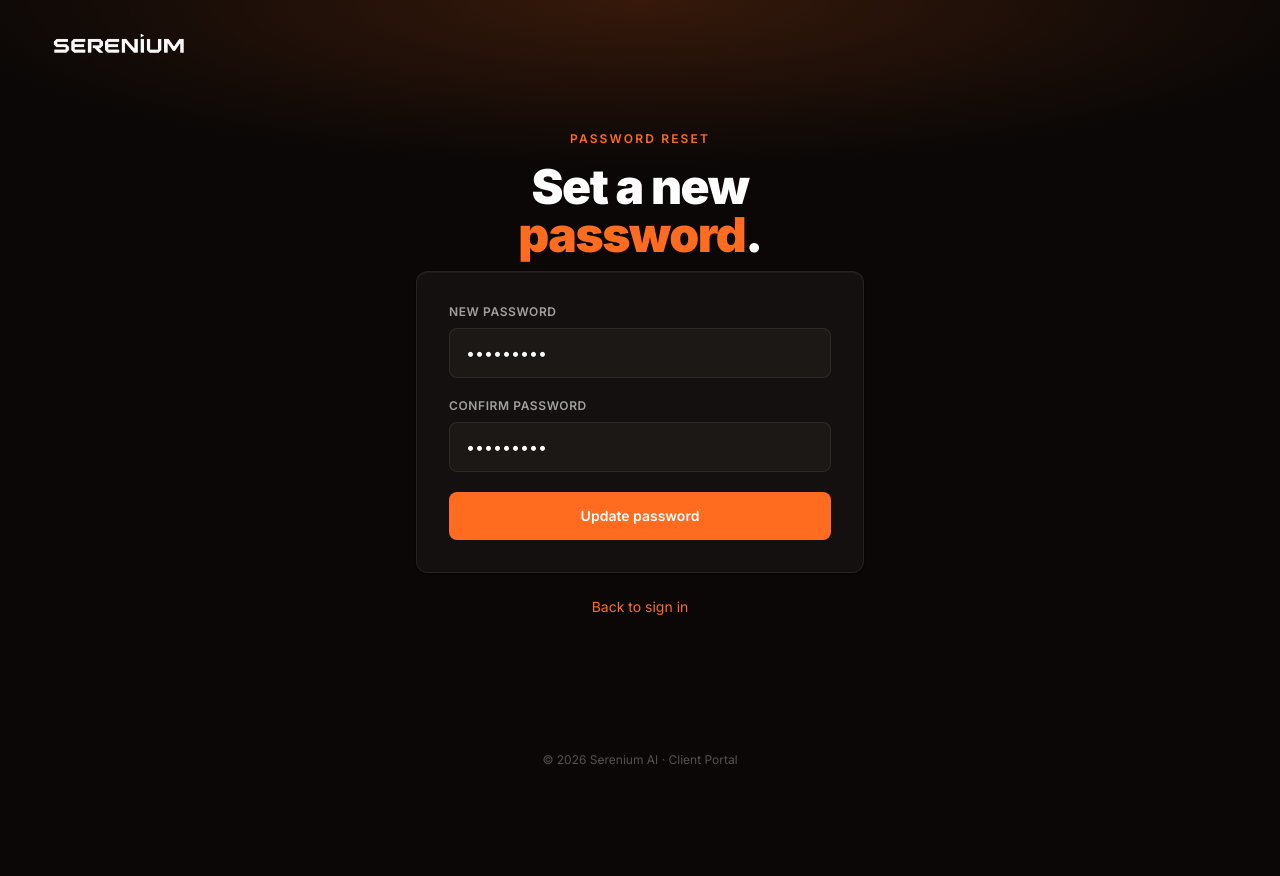
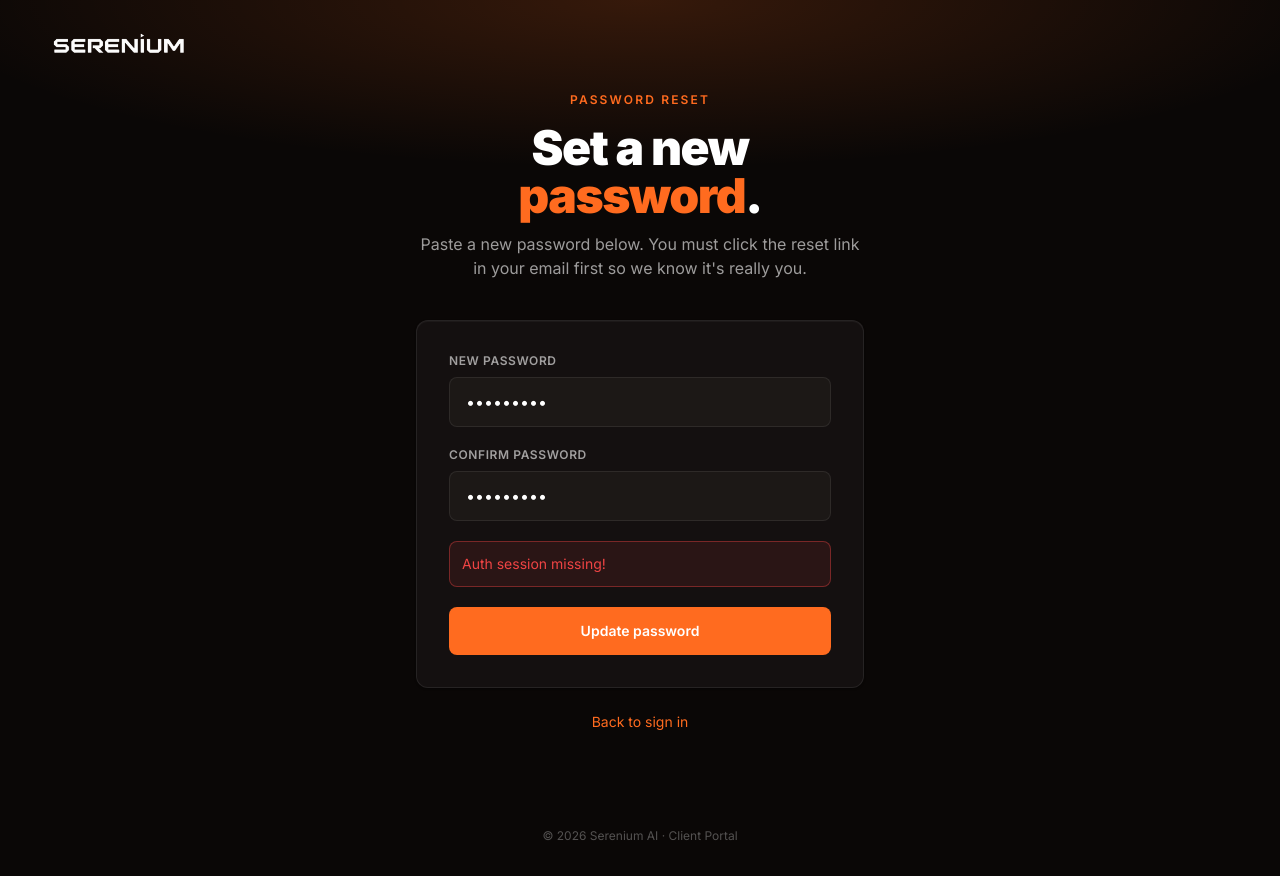
Before and after one commit to sereniumai/serenium-client-onboarding, a React (Vite) app: page /reset-password in a window 1280 px wide. Both pictures are taken after typing "Sample123", "Sample123" into the empty fields and a click on the button "Update password". Before the commit the page ends 800 px from the top, so only its background shows below. Built offline with nearby package versions, Linux system fonts and the light colour scheme; no server answers.

Commit message:
Wire ResetPasswordPage to Supabase updateUser

```diff
--- a/src/pages/auth/ResetPasswordPage.tsx
+++ b/src/pages/auth/ResetPasswordPage.tsx
@@ -1,23 +1,67 @@
-import { Link } from 'react-router-dom';
+import { useState } from 'react';
+import { Link, useNavigate } from 'react-router-dom';
 import { AuthLayout } from '../../components/AuthLayout';
+import { updatePassword } from '../../lib/db/auth';
 
 export function ResetPasswordPage() {
+  const navigate = useNavigate();
+  const [pw, setPw] = useState('');
+  const [pw2, setPw2] = useState('');
+  const [submitting, setSubmitting] = useState(false);
+  const [error, setError] = useState<string | null>(null);
+  const [done, setDone] = useState(false);
+
+  const onSubmit = async (e: React.FormEvent) => {
+    e.preventDefault();
+    setError(null);
+    if (pw.length < 8) { setError('Password must be at least 8 characters.'); return; }
+    if (pw !== pw2) { setError('Passwords do not match.'); return; }
+    setSubmitting(true);
+    try {
+      await updatePassword(pw);
+      setDone(true);
+      setTimeout(() => navigate('/login', { replace: true }), 1500);
+    } catch (err) {
+      setError(err instanceof Error ? err.message : 'Could not update password.');
+    } finally {
+      setSubmitting(false);
+    }
+  };
+
+  if (done) {
+    return (
+      <AuthLayout
+        eyebrow="Password Reset"
+        title={<>Password <span className="text-orange">updated</span>.</>}
+        footer={<Link to="/login" className="text-orange hover:text-orange-hover">Back to sign in</Link>}
+      >
+        <p className="text-white/70 text-sm">Redirecting to sign in…</p>
+      </AuthLayout>
+    );
+  }
+
   return (
     <AuthLayout
       eyebrow="Password Reset"
       title={<>Set a new <span className="text-orange">password</span>.</>}
+      subtitle="Paste a new password below. You must click the reset link in your email first so we know it's really you."
       footer={<Link to="/login" className="text-orange hover:text-orange-hover">Back to sign in</Link>}
     >
-      <form onSubmit={(e) => { e.preventDefault(); }} className="space-y-5">
+      <form onSubmit={onSubmit} className="space-y-5">
         <div>
           <label className="label" htmlFor="pw">New password</label>
-          <input id="pw" type="password" required className="input" placeholder="At least 8 characters" />
+          <input id="pw" type="password" required minLength={8} value={pw} onChange={e => setPw(e.target.value)} className="input" placeholder="At least 8 characters" />
         </div>
         <div>
           <label className="label" htmlFor="pw2">Confirm password</label>
-          <input id="pw2" type="password" required className="input" />
+          <input id="pw2" type="password" required value={pw2} onChange={e => setPw2(e.target.value)} className="input" />
         </div>
-        <button type="submit" className="btn-primary w-full">Update password</button>
+        {error && (
+          <div className="rounded-lg border border-error/40 bg-error/10 p-3 text-sm text-error">{error}</div>
+        )}
+        <button type="submit" disabled={submitting} className="btn-primary w-full">
+          {submitting ? 'Updating…' : 'Update password'}
+        </button>
       </form>
     </AuthLayout>
   );
```
